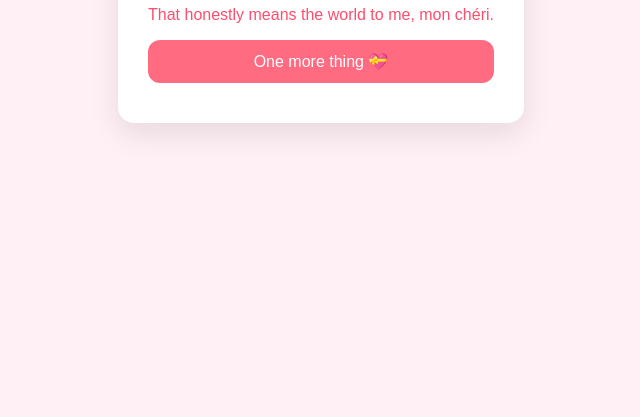
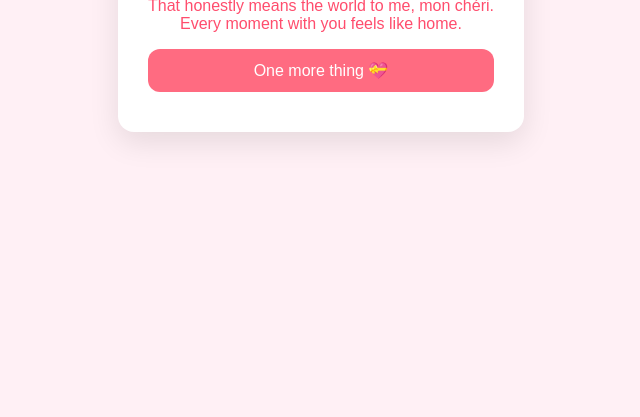
Before and after one commit to 6manusigei3/HER, a plain HTML site: page yes.html in a window 1280 px wide. Shown: the part 399-816 px from the top of the page, without its empty margins (319-959 px from the left). Drawn offline with Linux system fonts and the light colour scheme.

Commit message:
Update yes.html

```diff
--- a/yes.html
+++ b/yes.html
@@ -26,7 +26,7 @@
       setTimeout(() => {
         typeText(
           document.getElementById("message"),
-          `That honestly means the world to me, ${name}.`
+          `That honestly means the world to me, ${name}.\nEvery moment with you feels like home.`
         );
       }, 900);
     };
```
